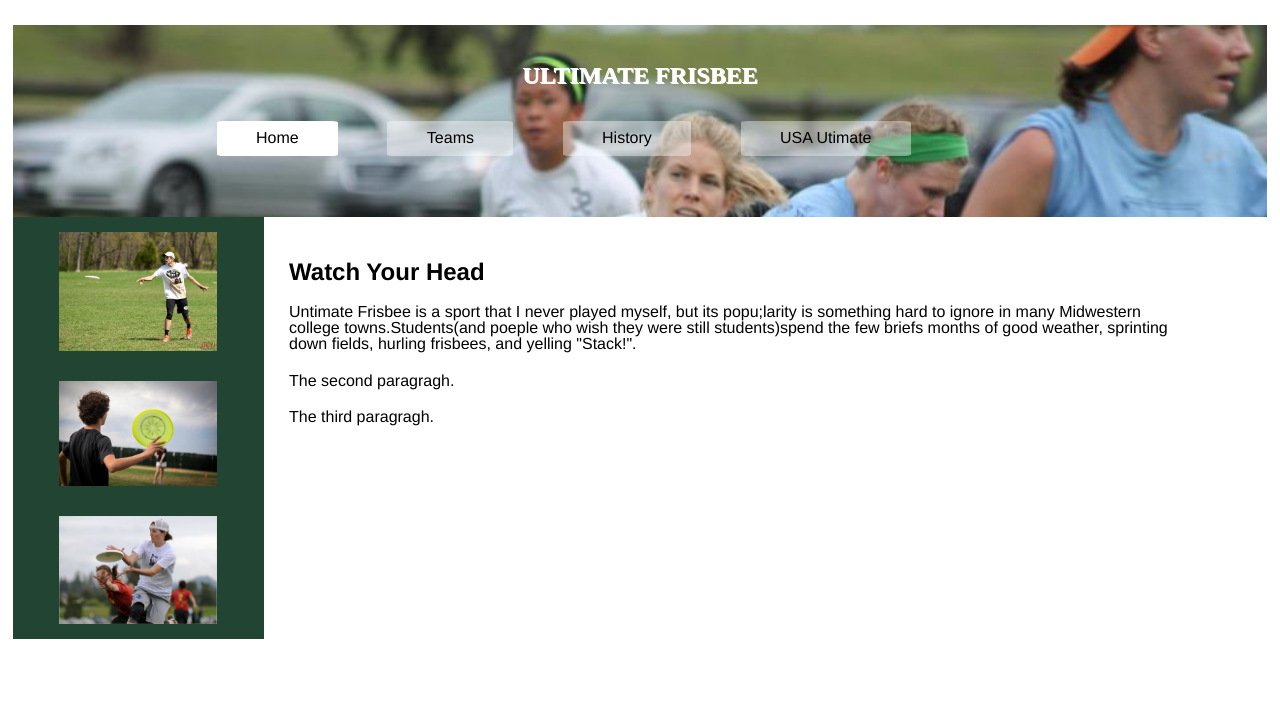
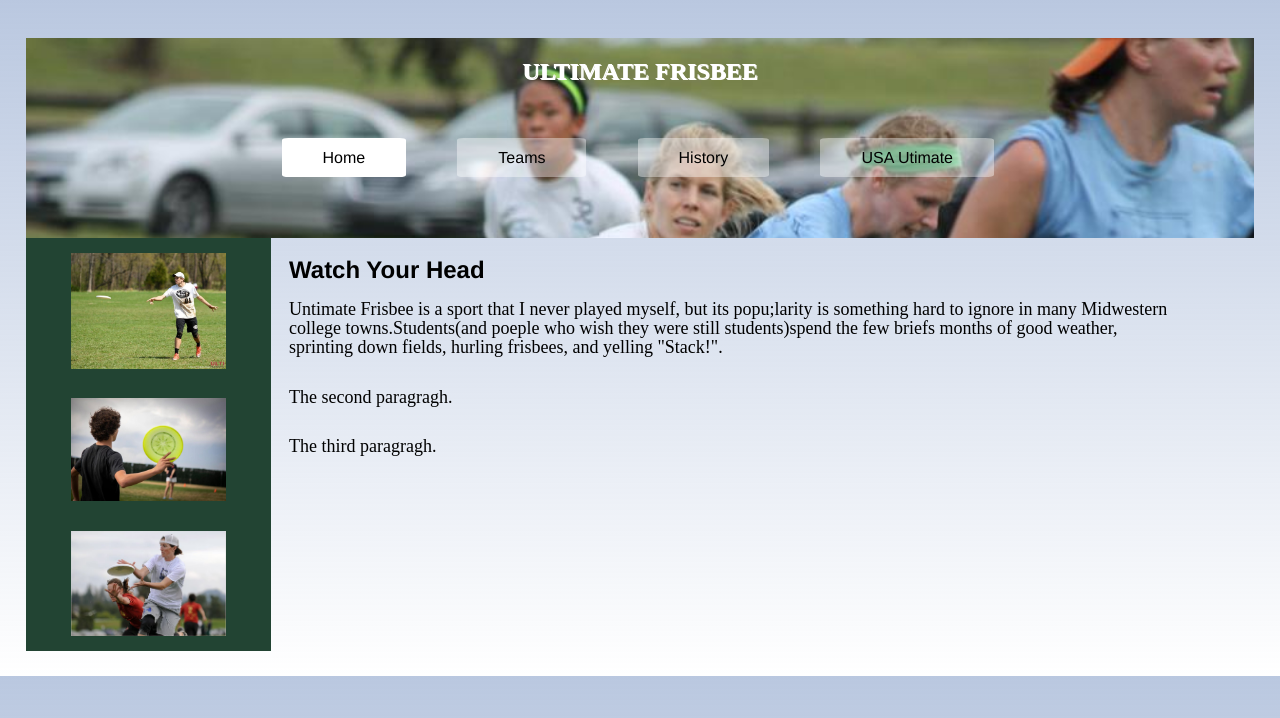
Before and after one commit to nicopcat/frisbee, a plain HTML site: page index.html in a window 1280 px wide. Drawn offline with Linux system fonts and the light colour scheme.

Commit message:
Update main.css

```diff
--- a/CSS/main.css
+++ b/CSS/main.css
@@ -63,15 +63,17 @@ table {
 
 body{
 	margin: 0 auto;
-	padding: 1%;
+	padding: 2%;
+	line-height: 120%;
 	font-family: Helvetica, Arial, "Time New Roman";
+	background-image: linear-gradient(to bottom, rgba(117, 145, 193, 0.5),rgba(117, 145, 193, 0));
 }
 header{
 	background-image: url("../images/flywheel.jpg");
 /*	background-repeat: no-repeat;*/
 	background-size: cover;
 	/*background-position: center;*/
-	height: 24vh;
+	height: 25vh;
 }
 header>h1{
 	color: white;
@@ -80,16 +82,16 @@ header>h1{
 	font-weight: bold;
 	text-align: center;
 	text-shadow: 1px .8px;
-	margin-top: 1%;
-	padding-top: 3%;
+	margin: 1% auto;
+	padding-top: 2%;
 }
 nav{
 /*	display: inline-block;*/
 	position: absolute;
-	top: 12%;
-	left: 15%;
+	top: 14%;
+	left: 20%;
 	margin: 0 auto;
-	width: 77%;
+	width: 80%;
 }
 nav a{
 	display: inline-block;
@@ -132,9 +134,11 @@ section h1{
 	font-weight: bold;
 }
 section p{
-	font-size: medium;
+	font-size: large;
 	margin: 2%;
 	padding-right: 8%;
+	padding-bottom: 1%;
+	font-family: "Time New Roman";
 }
 ul{
 	margin: 2%;
```
